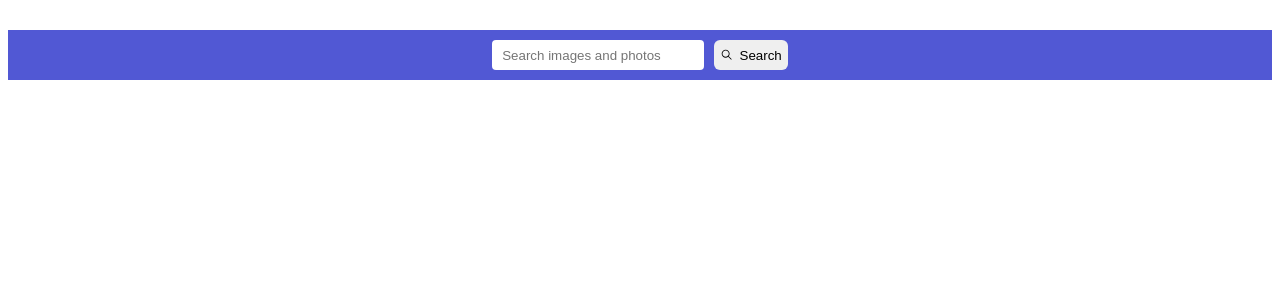
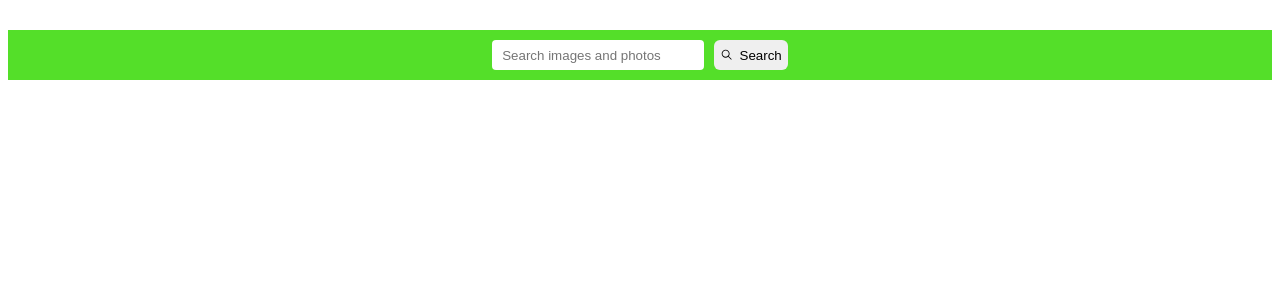
Before and after one commit to Cyberons/goit-react-hw-04, a React (Vite) app: page / in a window 1280 px wide. Shown: the top 300 px of the page. Built offline with nearby package versions, Linux system fonts and the light colour scheme.

Commit message:
Update SearchBar.module.css

```diff
--- a/src/components/SearchBar/SearchBar.module.css
+++ b/src/components/SearchBar/SearchBar.module.css
@@ -1,5 +1,5 @@
 .header {
-    background-color: rgb(81, 88, 212);
+    background-color: rgb(84, 223, 41);
     width: auto;
     height: 50px;
     margin-top: 30px;
```
